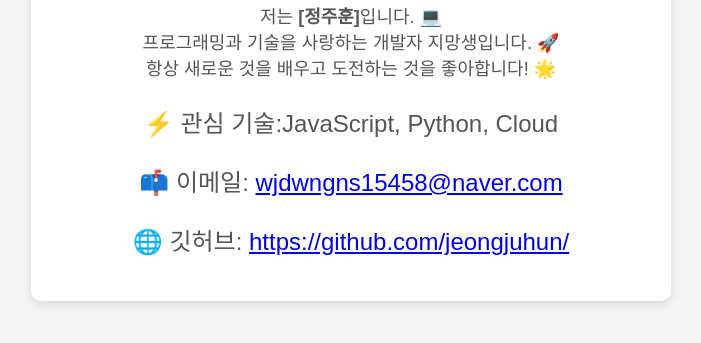
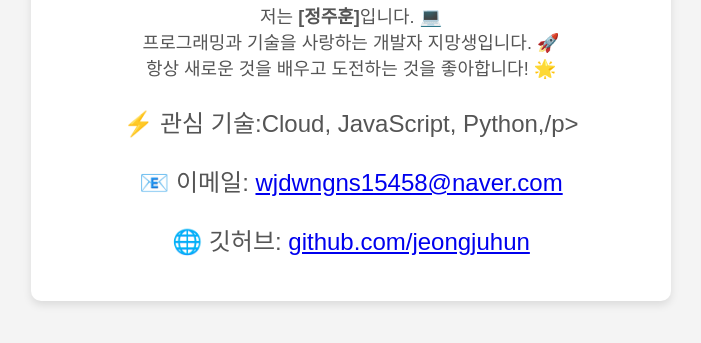
Before and after one commit to jeongjuhun/2025_AI_web1, a plain HTML site: page index.html in a window 1280 px wide. Shown: the part 165-508 px from the top of the page, without its empty margins (289-990 px from the left). Drawn offline with Linux system fonts and the light colour scheme.

Commit message:
Update index.html

```diff
--- a/index.html
+++ b/index.html
@@ -31,16 +31,15 @@
         }
     </style>
 </head>
-</head>
 <body>
     <div class="container">
         <h1>👋 안녕하세요! 환영합니다!</h1>
         <p>저는 <strong>[정주훈]</strong>입니다. 💻
         <br>프로그래밍과 기술을 사랑하는 개발자 지망생입니다. 🚀
         <br>항상 새로운 것을 배우고 도전하는 것을 좋아합니다! 🌟</p>
-        <p class="emoji">⚡ 관심 기술:JavaScript, Python, Cloud</p>
-        <p class="emoji">📫 이메일: <a href="mailto:wjdwngns15458@naver.com">wjdwngns15458@naver.com</a></p>
-        <p class="emoji">🌐 깃허브: <a href="https://github.com/jeongjuhun" target="_blank">https://github.com/jeongjuhun/</a></p>
+        <p class="emoji">⚡ 관심 기술:Cloud, JavaScript, Python,/p>
+        <p class="emoji">📧 이메일: <a href="mailto:wjdwngns15458@naver.com">wjdwngns15458@naver.com</a></p>
+        <p class="emoji">🌐 깃허브: <a href="https://github.com/jeongjuhun" target="_blank">github.com/jeongjuhun</a></p>
     </div>
 </body>
 </html>
```
